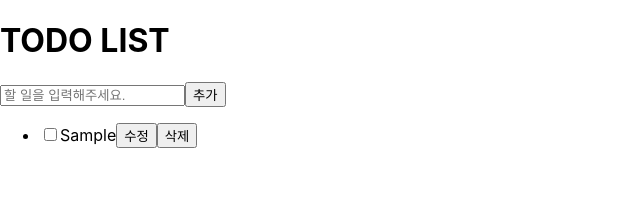
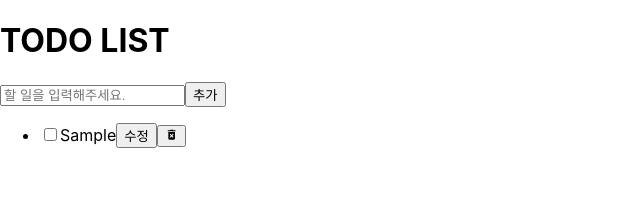
Before and after one commit to DataCodeLiteracy/wanted-pre-onboarding-frontend, a React (Create React App) app: page /todo in a window 1280 px wide. Both pictures are taken after typing "Sample" into the empty fields and a click on the button "추가". Shown: the top 213 px of the page, without its empty margins (0-640 px from the left). Built offline with nearby package versions, Linux system fonts and the light colour scheme.

Commit message:
feat: 삭제 기능 구현하기

```diff
--- a/package.json
+++ b/package.json
@@ -9,6 +9,7 @@
     "axios": "^1.4.0",
     "react": "^18.2.0",
     "react-dom": "^18.2.0",
+    "react-icons": "^4.9.0",
     "react-router-dom": "^6.11.2",
     "react-scripts": "5.0.1",
     "uuid": "^9.0.0",
--- a/src/components/TodoList.jsx
+++ b/src/components/TodoList.jsx
@@ -1,13 +1,18 @@
 import React from "react";
+import { MdDeleteForever } from "react-icons/md";
 
 export default function TodoList({ todo, onCheck, onUpdate, onDelete }) {
   const { text } = todo;
+
+  const handleDelete = () => onDelete(todo);
   return (
     <li>
       <input type="checkbox" id="checkbox" />
       <label htmlFor="checkbox">{text}</label>
       <button data-testid="modify-button">수정</button>
-      <button data-testid="delete-button">삭제</button>
+      <button data-testid="delete-button" onClick={handleDelete}>
+        <MdDeleteForever />
+      </button>
     </li>
   );
 }
--- a/src/pages/Todo.jsx
+++ b/src/pages/Todo.jsx
@@ -9,7 +9,9 @@ export default function Todo() {
     setTodos([...todos, todo]);
   };
 
-  const handleDelete = () => {};
+  const handleDelete = (deleted) => {
+    setTodos(todos.filter((todo) => todo.id !== deleted.id));
+  };
 
   const handleUpdate = () => {};
 
```
Also changed, not shown: 1 other file (tests, documents, lock files or other folders).
